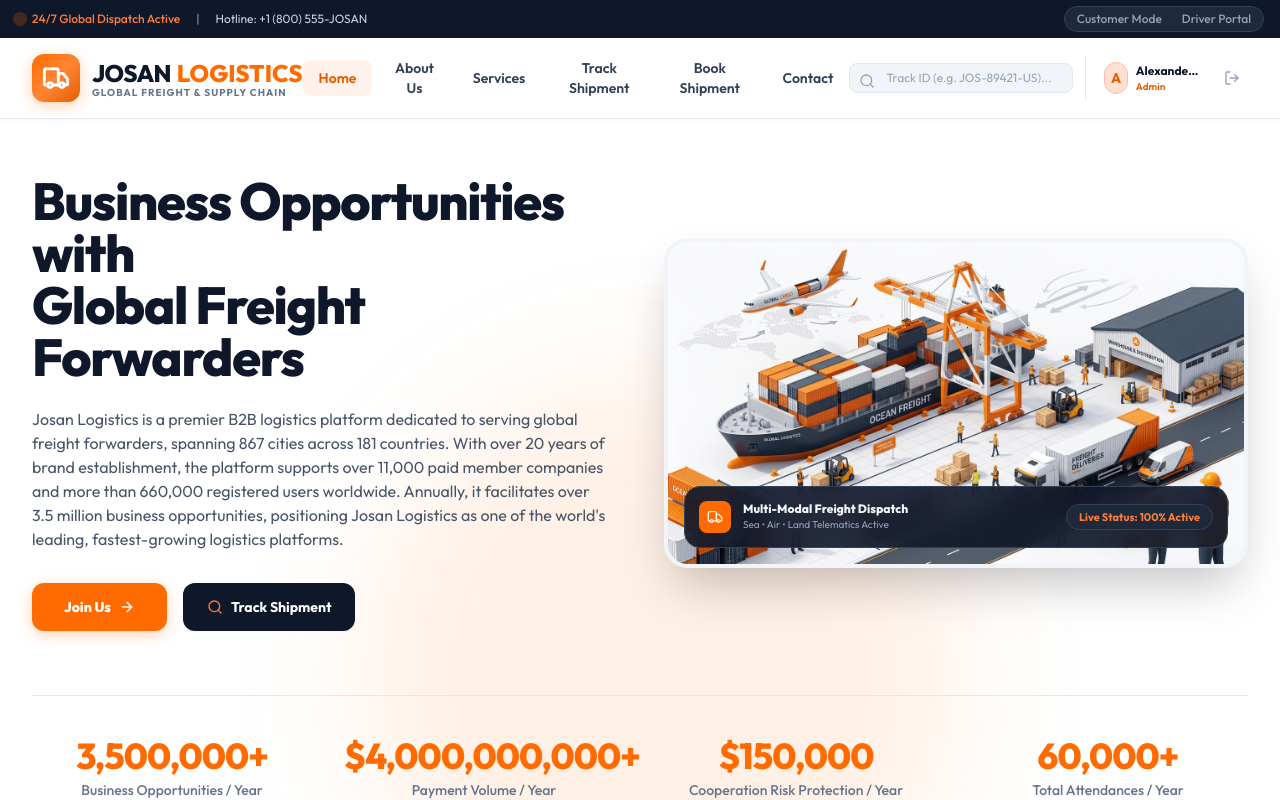
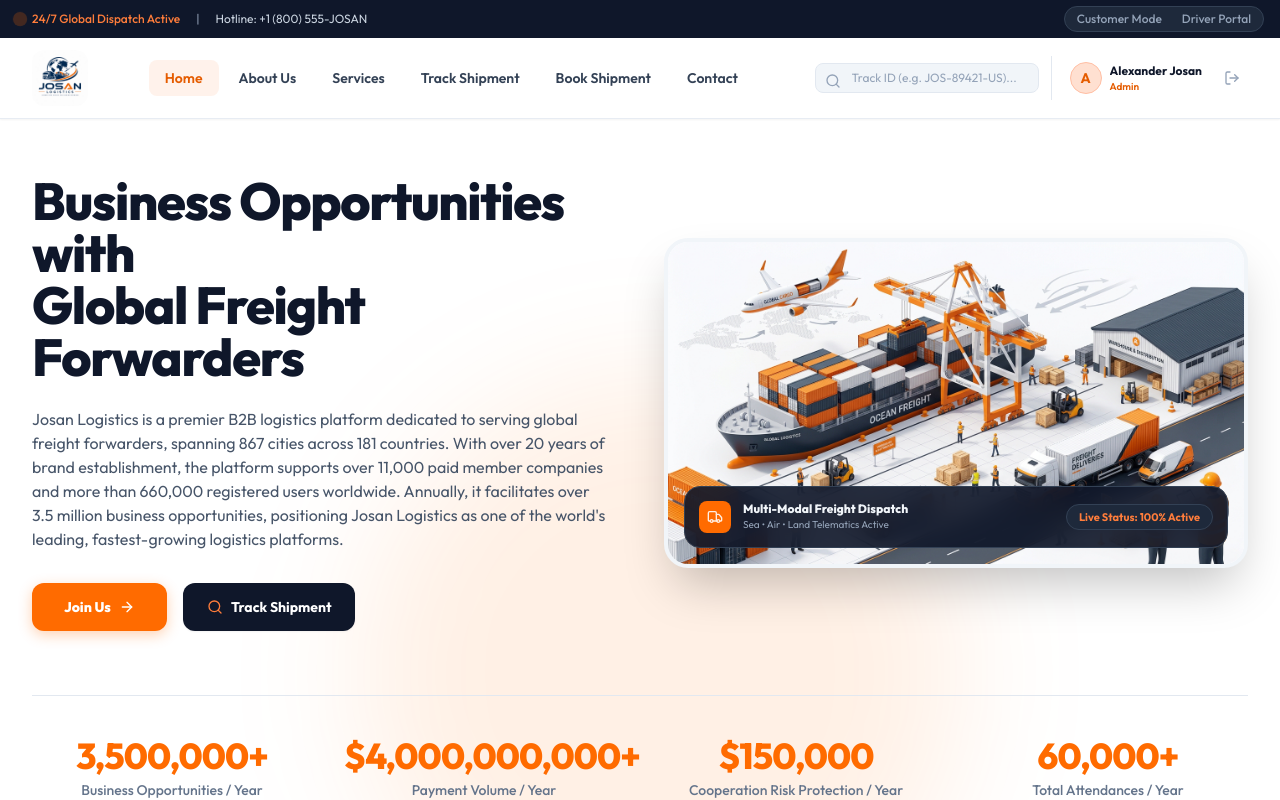
Before and after one commit to thejobsyncit/josan-logistics-website2, a React (Vite) app: page / in a window 1280 px wide. Shown: the top 800 px of the page. Built offline with nearby package versions, Linux system fonts and the light colour scheme; the HTML template or start-up script is replaced by a standard one.

Commit message:
Update official logo, Singapore regional focus on About Us, and logistics service images

```diff
--- a/src/components/AuthModal.jsx
+++ b/src/components/AuthModal.jsx
@@ -34,10 +34,7 @@ export const AuthModal = ({ setActiveTab }) => {
             <X className="w-5 h-5" />
           </button>
           <div className="flex items-center space-x-2 mb-2">
-            <div className="w-8 h-8 rounded-lg bg-white text-orange-600 flex items-center justify-center font-bold">
-              JL
-            </div>
-            <span className="text-xl font-extrabold tracking-tight font-sans">JOSAN LOGISTICS</span>
+            <img src="/assets/josan_logo.jpg" alt="Josan Logistics" className="h-10 w-auto object-contain rounded-lg bg-white p-1" />
           </div>
           <h3 className="text-lg font-bold">
             {isLogin ? 'Access Your Freight Portal' : 'Create Enterprise Account'}
--- a/src/components/Footer.jsx
+++ b/src/components/Footer.jsx
@@ -25,13 +25,11 @@ export const Footer = ({ setActiveTab }) => {
           {/* Brand Info */}
           <div className="lg:col-span-2 space-y-4">
             <div className="flex items-center space-x-3 cursor-pointer" onClick={() => setActiveTab('home')}>
-              <div className="w-10 h-10 rounded-xl bg-orange-gradient flex items-center justify-center text-white shadow-orange-sm">
-                <Truck className="w-6 h-6 stroke-[2.5]" />
-              </div>
-              <div className="flex items-center space-x-1.5">
-                <span className="text-2xl font-extrabold text-white">JOSAN</span>
-                <span className="text-2xl font-extrabold text-orange-500">LOGISTICS</span>
-              </div>
+              <img
+                src="/assets/josan_logo.jpg"
+                alt="Josan Logistics Logo"
+                className="h-14 w-auto object-contain rounded-xl bg-white p-1"
+              />
             </div>
             <p className="text-slate-400 text-sm leading-relaxed max-w-sm">
               Josan Logistics is a global leader in intelligent supply chain management, offering express freight, air cargo, ocean shipping, and smart automated warehousing.
--- a/src/components/InvoiceModal.jsx
+++ b/src/components/InvoiceModal.jsx
@@ -45,8 +45,8 @@ export const InvoiceModal = () => {
       <body>
         <div class="header">
           <div>
-            <div class="brand">JOSAN <span>LOGISTICS</span></div>
-            <p style="font-size:12px; color:#64748B; margin:4px 0;">Global Freight & Supply Chain Management</p>
+            <img src="/assets/josan_logo.jpg" style="height:48px; object-fit:contain; margin-bottom:4px;" />
+            <p style="font-size:12px; color:#64748B; margin:4px 0;">Regional & Global Supply Chain Management</p>
             <p style="font-size:12px; color:#64748B; margin:0;">450 Logistics Parkway, Chicago, IL 60607</p>
             <p style="font-size:12px; color:#64748B; margin:0;">Tax Reg ID: US-JOS-98210492</p>
           </div>
@@ -188,12 +188,9 @@ export const InvoiceModal = () => {
           <div className="flex flex-col sm:flex-row justify-between items-start border-b-2 border-orange-500 pb-6">
             <div>
               <div className="flex items-center space-x-2 mb-1">
-                <div className="w-9 h-9 rounded-lg bg-orange-gradient text-white flex items-center justify-center font-extrabold text-lg">
-                  JL
-                </div>
-                <span className="text-2xl font-extrabold tracking-tight">JOSAN LOGISTICS</span>
+                <img src="/assets/josan_logo.jpg" alt="Josan Logistics Logo" className="h-12 w-auto object-contain" />
               </div>
-              <p className="text-xs text-slate-500 font-semibold">Global Freight & Supply Chain Management</p>
+              <p className="text-xs text-slate-500 font-semibold">Regional & Global Supply Chain Management</p>
               <p className="text-xs text-slate-500">450 Logistics Parkway, Chicago, IL 60607</p>
               <p className="text-xs text-slate-500">Tax Registration ID: US-JOS-98210492</p>
             </div>
--- a/src/components/Navbar.jsx
+++ b/src/components/Navbar.jsx
@@ -103,18 +103,11 @@ export const Navbar = ({ activeTab, setActiveTab }) => {
             onClick={() => setActiveTab('home')}
             className="flex items-center space-x-3 cursor-pointer group"
           >
-            <div className="w-12 h-12 rounded-xl bg-orange-gradient flex items-center justify-center text-white shadow-orange-sm group-hover:scale-105 transition-transform duration-200">
-              <Truck className="w-7 h-7 stroke-[2.5]" />
-            </div>
-            <div>
-              <div className="flex items-center space-x-1.5">
-                <span className="text-2xl font-extrabold tracking-tight text-slate-900 font-sans">JOSAN</span>
-                <span className="text-2xl font-extrabold text-orange-500">LOGISTICS</span>
-              </div>
-              <p className="text-[10px] uppercase font-bold tracking-widest text-slate-500 -mt-1">
-                Global Freight & Supply Chain
-              </p>
-            </div>
+            <img
+              src="/assets/josan_logo.jpg"
+              alt="Josan Logistics Logo"
+              className="h-12 sm:h-14 w-auto object-contain rounded-xl group-hover:scale-105 transition-transform duration-200"
+            />
           </div>
 
           {/* Desktop Navigation Links */}
--- a/src/pages/AboutUsPage.jsx
+++ b/src/pages/AboutUsPage.jsx
@@ -13,10 +13,10 @@ export const AboutUsPage = ({ setActiveTab }) => {
             About Josan Logistics
           </span>
           <h1 className="text-4xl sm:text-5xl font-extrabold font-sans">
-            Architecting Global Supply Chains Since 2012
+            Architecting Regional & Global Supply Chains
           </h1>
           <p className="text-slate-400 max-w-2xl mx-auto text-sm sm:text-base leading-relaxed">
-            Founded with a vision to eliminate freight friction, Josan Logistics connects over 120 hubs globally with real-time telematics and automated dispatching.
+            Mainly focusing on Singapore, Josan Logistics provides seamless freight delivery within Singapore and to surrounding countries with real-time telematics and efficient dispatching.
           </p>
         </div>
       </section>
@@ -27,10 +27,10 @@ export const AboutUsPage = ({ setActiveTab }) => {
 
           <div className="lg:col-span-6 space-y-6">
             <h2 className="text-3xl font-extrabold text-slate-900">
-              Our Journey: From Single Fleet To Global Freight Powerhouse
+              Our Focus: Singapore Hub & Regional Delivery Excellence
             </h2>
             <p className="text-slate-600 text-sm leading-relaxed">
-              What started as a regional trucking company has expanded into a full-scale multimodal logistics platform handling air cargo, ocean shipping, pharmaceutical cold chain, and automated warehouse hubs.
+              Headquartered and mainly operating out of Singapore, Josan Logistics specializes in fast, reliable delivery throughout Singapore and to all surrounding countries across the region.
             </p>
             <p className="text-slate-600 text-sm leading-relaxed">
               Today, our state-of-the-art telemetry system tracks over 50,000 active parcels every month, ensuring complete visibility from sender pickup to final delivery signature.
@@ -88,46 +88,6 @@ export const AboutUsPage = ({ setActiveTab }) => {
         </div>
       </section>
 
-      {/* Executive Leadership Team */}
-      <section className="max-w-7xl mx-auto px-4 sm:px-6 lg:px-8">
-        <div className="text-center max-w-2xl mx-auto mb-12">
-          <h2 className="text-3xl font-extrabold text-slate-900">Leadership Team</h2>
-          <p className="text-slate-600 text-sm mt-1">Decades of logistics expertise steering global operations.</p>
-        </div>
-
-        <div className="grid grid-cols-1 sm:grid-cols-3 gap-8">
-          {[
-            {
-              name: 'Alexander Josan',
-              role: 'Founder & Chief Executive Officer',
-              photo: 'https://images.unsplash.com/photo-1534528741775-53994a69daeb?w=300&auto=format&fit=crop&q=80',
-              bio: 'Former VP of Global Shipping with 22+ years of supply chain expertise.'
-            },
-            {
-              name: 'Dr. Rebecca Vance',
-              role: 'Chief Technology & AI Officer',
-              photo: 'https://images.unsplash.com/photo-1580489944761-15a19d654956?w=300&auto=format&fit=crop&q=80',
-              bio: 'Pioneer in neural fleet dispatch algorithms and telematics tracking.'
-            },
-            {
-              name: 'Michael Sterling',
-              role: 'Head of Global Fleet Operations',
-              photo: 'https://images.unsplash.com/photo-1507003211169-0a1dd7228f2d?w=300&auto=format&fit=crop&q=80',
-              bio: 'Oversees 4,800+ trucks, ocean containers, and airport hubs.'
-            }
-          ].map((m, idx) => (
-            <div key={idx} className="bg-white rounded-2xl border border-slate-200 overflow-hidden shadow-sm hover:shadow-md transition-shadow text-center p-6 space-y-4">
-              <img src={m.photo} alt={m.name} className="w-28 h-28 rounded-full object-cover mx-auto border-4 border-orange-100" />
-              <div>
-                <h4 className="font-extrabold text-slate-900 text-lg">{m.name}</h4>
-                <p className="text-xs font-bold text-orange-600 uppercase tracking-wider">{m.role}</p>
-                <p className="text-xs text-slate-500 mt-2 leading-relaxed">{m.bio}</p>
-              </div>
-            </div>
-          ))}
-        </div>
-      </section>
-
     </div>
   );
 };
--- a/src/pages/ServicesPage.jsx
+++ b/src/pages/ServicesPage.jsx
@@ -37,7 +37,7 @@ export const ServicesPage = ({ setActiveTab }) => {
               id: 'express-air',
               title: 'Express Air Cargo & Priority Charter',
               icon: Plane,
-              img: 'https://images.unsplash.com/photo-1540959733332-eab4deabeeaf?w=600&auto=format&fit=crop&q=80',
+              img: 'https://images.unsplash.com/photo-1586528116311-ad8dd3c8310d?w=800&auto=format&fit=crop&q=80',
               desc: 'Dedicated priority air freight servicing major global hubs with guaranteed next-day delivery SLAs and real-time flight tracking.',
               features: ['Next-Day & Same-Day Priority Flights', 'Airport-to-Door Telematics Tracking', 'Hazmat & High-Value Secured Vaults', 'Customs Clearance Fast-Track']
             },
@@ -45,7 +45,7 @@ export const ServicesPage = ({ setActiveTab }) => {
               id: 'land-haulage',
               title: 'Freight Trucking & Land Haulage (FTL / LTL)',
               icon: Truck,
-              img: 'https://images.unsplash.com/photo-1601584115197-04ecc0da31d7?w=600&auto=format&fit=crop&q=80',
+              img: 'https://images.unsplash.com/photo-1519003722824-194d4455a60c?w=800&auto=format&fit=crop&q=80',
               desc: 'Modern fleet of 18-wheeler semi-trucks and sprinter vans equipped with satellite GPS telematics for seamless highway freight.',
               features: ['Full Truckload (FTL) & Partial (LTL)', 'Automated Route Optimization', 'Hydraulic Lift-gate Vans Available', '24/7 Driver Telemetry Feed']
             },
@@ -53,7 +53,7 @@ export const ServicesPage = ({ setActiveTab }) => {
               id: 'ocean-freight',
               title: 'Ocean Cargo Shipping & Container Lines',
               icon: Ship,
-              img: 'https://images.unsplash.com/photo-1559136555-9303baea8ebd?w=600&auto=format&fit=crop&q=80',
+              img: 'https://images.unsplash.com/photo-1494412574643-ff11b0a5c1c3?w=800&auto=format&fit=crop&q=80',
               desc: 'Cost-effective global sea freight handling 20ft/40ft containers, oversized machinery, and consolidated ocean cargo.',
               features: ['FCL (Full Container) & LCL Shipping', 'Port Terminal Intermodal Transfer', 'Automated Ocean Bill of Lading', 'Global Customs Brokerage']
             },
@@ -61,7 +61,7 @@ export const ServicesPage = ({ setActiveTab }) => {
               id: 'cold-chain',
               title: 'Pharma Cold Chain & Refrigerated Transit',
               icon: Thermometer,
-              img: 'https://images.unsplash.com/photo-1584308666744-24d5c474f2ae?w=600&auto=format&fit=crop&q=80',
+              img: 'https://images.unsplash.com/photo-1586528116493-a029325540fa?w=800&auto=format&fit=crop&q=80',
               desc: 'Precision temperature-controlled transport ranging from -20°C to +8°C for pharmaceuticals, medical vaccines, and perishables.',
               features: ['Continuous Temperature Data-Logger', 'ISO 9001 & GDP Compliant', 'Emergency Backup Refrigeration', 'Sterile Sealed Packaging']
             }
```
Also changed, not shown: public/assets/josan_logo.jpg (added).
